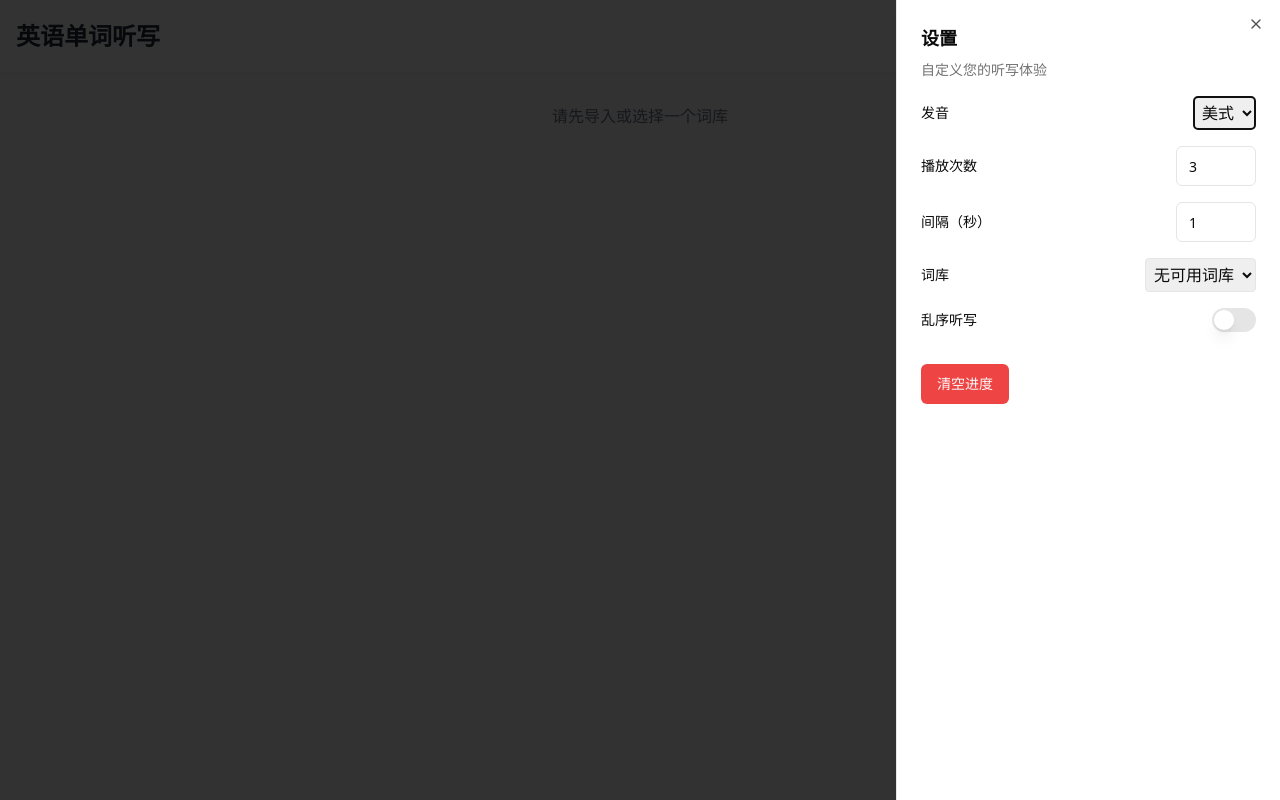
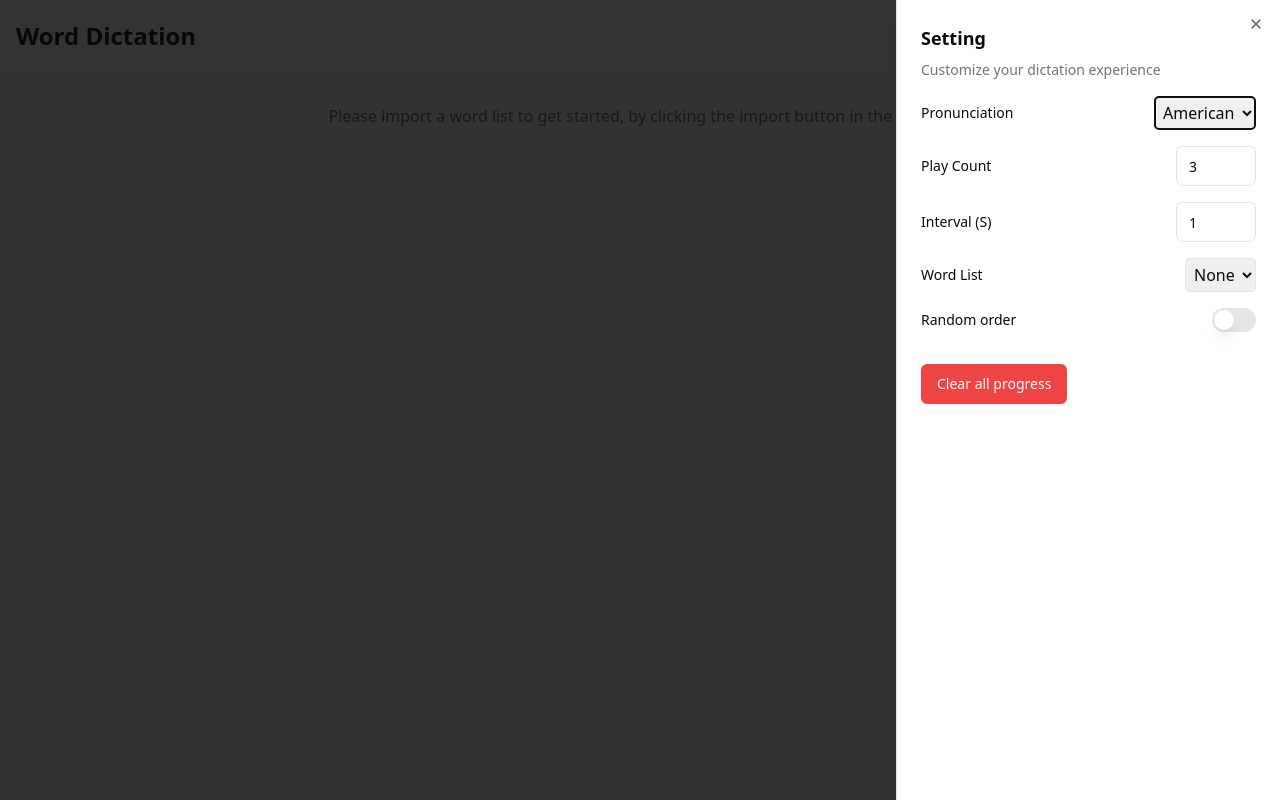
Before and after one commit to Crokily/Cdictation, a Next.js app: page / in a window 1280 px wide. Both pictures are taken after a click on the button 1196 px from the left and 36 px from the top of the page. Built offline with nearby package versions, Linux system fonts and the light colour scheme.

Commit message:
80% except login/save

```diff
--- a/components/word-dictation/DictationArea.tsx
+++ b/components/word-dictation/DictationArea.tsx
@@ -1,4 +1,4 @@
-import { useState, useEffect, useCallback, useRef, useMemo } from 'react'
+import { useState, useEffect, useCallback, useRef, useMemo, useReducer } from 'react'
 import { Play, Pause, SkipBack, RefreshCw, Volume2 } from 'lucide-react'
 import { Button } from "@/components/ui/button"
 import { Input } from "@/components/ui/input"
@@ -18,6 +18,7 @@ interface DictationAreaProps {
 }
 
 type ContinuousPlay = 'on' | 'off'
+type Mode = 'normal' | 'review'  // 新增：用于记录当前模式
 
 export default function DictationArea({ settings, selectedWordList }: DictationAreaProps) {
   const [userInput, setUserInput] = useState("")
@@ -27,19 +28,37 @@ export default function DictationArea({ settings, selectedWordList }: DictationA
   const [continuousPlay, setContinuousPlay] = useState<ContinuousPlay>('off')
   const remainingPlaysRef = useRef(0)
   const timeoutRef = useRef<NodeJS.Timeout | null>(null)
+  const [mode, setMode] = useState<Mode>('normal')  // 新增：用于记录当前模式
+  const [, forceUpdate] = useReducer(x => x + 1, 0)
+
 
   const { wordHistory, addWordToHistory, removeLastWordFromHistory } = useWordHistory()
   const { wordProgress, addWord, removeIncorrectWord } = useWordProgress()
-  const correctCount = wordProgress.correctWords.length
-  const incorrectCount = wordProgress.incorrectWords.length
+  // const correctCount = wordProgress.correctWords.length
+  // const incorrectCount = wordProgress.incorrectWords.length
+  const [correctCount, setcorrectCount] = useState(0)
+  const [incorrectCount, setincorrectCount] = useState(0)
 
-  // 使用 useMemo 来计算 unheardWords，但只在组件挂载时计算一次
+  // 使用 useMemo 来计算 unheardWords，但根据模式更新
   const unheardWordsRef = useRef<string[]>([])
 
   useEffect(() => {
+    if (mode === 'normal') {
       const heardWords = new Set([...wordProgress.correctWords, ...wordProgress.incorrectWords])
       unheardWordsRef.current = selectedWordList.words.filter(word => !heardWords.has(word))
-  }, []) // 空依赖数组确保只在挂载时运行一次
+    } else if (mode === 'review') {
+      unheardWordsRef.current = wordProgress.incorrectWords
+    }
+    setCurrentWordIndex(0)
+    stopAudio()
+    if (timeoutRef.current) {
+      clearTimeout(timeoutRef.current)
+      timeoutRef.current = null
+    }
+    setUserInput("")
+
+    forceUpdate() // 强制重新渲染
+  }, [mode, selectedWordList.words, wordProgress.correctWords, wordProgress.incorrectWords])  // 根据模式和进度更新
 
   const currentWord = unheardWordsRef.current[currentWordIndex] || ""
 
@@ -124,8 +143,21 @@ export default function DictationArea({ settings, selectedWordList }: DictationA
       errors: errors
     })
 
+    if (errors.length === 0) {
+      setcorrectCount(correctCount + 1)
+    } else {
+      setincorrectCount(incorrectCount + 1)
+    }
+
+    if (mode === 'normal') {
       // 更新单词进度
       addWord(currentWord, errors.length === 0)
+    } else if (mode === 'review') {
+      if (errors.length === 0) {
+        // 在复习模式下，答对则从错词中移除
+        removeIncorrectWord(currentWord)
+      }
+    }
 
     // 移动到下一个单词
     changeWord('next')
@@ -227,9 +259,9 @@ export default function DictationArea({ settings, selectedWordList }: DictationA
   return (
     <div className="bg-white rounded-lg shadow-md p-6 max-w-2xl mx-auto">
       {isLoading ? (
-        <p>加载词典中...</p>
+        <p>Loading dicatation...</p>
       ) : error ? (
-        <p>错误：{error}</p>
+        <p>Error：{error}</p>
       ) : (
         <>
           <div className="text-center mb-8">
@@ -238,7 +270,7 @@ export default function DictationArea({ settings, selectedWordList }: DictationA
                 type="text"
                 value={userInput}
                 onChange={handleInputChange}
-                placeholder="输入单词"
+                placeholder="Type the word here"
                 className="flex-grow text-4xl font-bold text-gray-700 border-t-0 border-x-0 border-b-2 focus:ring-0 focus:border-gray-300 placeholder-gray-300 h-20 flex items-center justify-center text-center"
               />
             </form>
@@ -253,7 +285,7 @@ export default function DictationArea({ settings, selectedWordList }: DictationA
                   </Button>
                 </TooltipTrigger>
                 <TooltipContent>
-                  <p>返回 (←)</p>
+                  <p>Return (←)</p>
                 </TooltipContent>
               </Tooltip>
             </TooltipProvider>
@@ -266,7 +298,7 @@ export default function DictationArea({ settings, selectedWordList }: DictationA
                   </Button>
                 </TooltipTrigger>
                 <TooltipContent>
-                  <p>播放/暂停 (空格)</p>
+                  <p>Play/Pause (Space)</p>
                 </TooltipContent>
               </Tooltip>
             </TooltipProvider>
@@ -279,7 +311,7 @@ export default function DictationArea({ settings, selectedWordList }: DictationA
                   </Button>
                 </TooltipTrigger>
                 <TooltipContent>
-                  <p>重播 (↑)</p>
+                  <p>Replay (↑)</p>
                 </TooltipContent>
               </Tooltip>
             </TooltipProvider>
@@ -299,7 +331,7 @@ export default function DictationArea({ settings, selectedWordList }: DictationA
               </DrawerTrigger>
               <DrawerContent>
                 <DrawerHeader>
-                  <DrawerTitle>已听写的单词</DrawerTitle>
+                  <DrawerTitle>Dictated words</DrawerTitle>
                 </DrawerHeader>
                 <div className="flex flex-col h-[calc(50vh-2rem)] overflow-hidden">
                   <div className="flex-grow overflow-y-auto">
@@ -332,18 +364,29 @@ export default function DictationArea({ settings, selectedWordList }: DictationA
               </div>
               <div className="text-right">
                 <span className={`text-xs font-semibold inline-block ${accuracyColor}`}>
-                      {Math.round(wordProgress.correctWords.length*100 / (wordProgress.correctWords.length+wordProgress.incorrectWords.length))}%
+                  {accuracyPercentage}%
                 </span>
               </div>
             </div>
             <div className="overflow-hidden h-2 mb-4 text-xs flex rounded bg-gray-200">
-                <div style={{ width: `${Math.round(wordProgress.correctWords.length*100 / (wordProgress.correctWords.length+wordProgress.incorrectWords.length))}%` }} className={`shadow-none flex flex-col text-center whitespace-nowrap text-white justify-center ${accuracyColor.replace('text', 'bg')}`}></div>
+              <div style={{ width: `${accuracyPercentage}%` }} className={`shadow-none flex flex-col text-center whitespace-nowrap text-white justify-center ${accuracyColor.replace('text', 'bg')}`}></div>
             </div>
             <div className="flex justify-between text-xs text-gray-600">
-                  <span>Correct: {wordProgress.correctWords.length}</span>
-                  <span>Incorrect: {wordProgress.incorrectWords.length}</span>
+              <span>Correct: {correctCount}</span>
+              <span>Incorrect: {incorrectCount}</span>
             </div>
           </div>
+
+          {/* 新增：开始复习按钮 */}
+          {wordProgress.incorrectWords.length > 0 && mode === 'normal' && (
+            <div className="mt-4 text-center">
+              <Button onClick={() => {
+                setMode('review')
+              }}>
+                Review
+              </Button>
+            </div>
+          )}
         </>
       )}
     </div>
--- a/components/word-dictation/Header.tsx
+++ b/components/word-dictation/Header.tsx
@@ -24,7 +24,7 @@ export default function Header({
   return (
     <header className="bg-white shadow-sm p-4">
       <div className="container mx-auto flex justify-between items-center">
-        <h1 className="text-2xl font-bold text-gray-800">英语单词听写</h1>
+        <h1 className="text-2xl font-bold text-gray-800">Word Dictation</h1>
         <div className="flex items-center gap-2">
           <ImportDialog onImport={onImport} />
           <SettingsSheet
--- a/components/word-dictation/SettingsSheet.tsx
+++ b/components/word-dictation/SettingsSheet.tsx
@@ -32,7 +32,7 @@ export default function SettingsSheet({
   const { resetProgress } = useWordProgress()
 
   const handleResetProgress = () => {
-    if (confirm('确定要清空所有进度吗？此操作不可撤销。')) {
+    if (confirm('Are you sure you want to clear all progress? This operation is irreversible.')) {
       resetProgress()
     }
   }
@@ -46,24 +46,24 @@ export default function SettingsSheet({
       </SheetTrigger>
       <SheetContent>
         <SheetHeader>
-          <SheetTitle>设置</SheetTitle>
-          <SheetDescription>自定义您的听写体验</SheetDescription>
+          <SheetTitle>Setting</SheetTitle>
+          <SheetDescription>Customize your dictation experience</SheetDescription>
         </SheetHeader>
         <div className="py-4 space-y-4">
           <div className="flex items-center justify-between">
-            <Label htmlFor="pronunciation">发音</Label>
+            <Label htmlFor="pronunciation">Pronunciation</Label>
             <select
               id="pronunciation"
               value={settings.pronunciation}
               onChange={(e) => setSettings({...settings, pronunciation: e.target.value as "American" | "British"})}
               className="border rounded p-1"
             >
-              <option value="American">美式</option>
-              <option value="British">英式</option>
+              <option value="American">American</option>
+              <option value="British">British</option>
             </select>
           </div>
           <div className="flex items-center justify-between">
-            <Label htmlFor="playCount">播放次数</Label>
+            <Label htmlFor="playCount">Play Count</Label>
             <Input
               id="playCount"
               type="number"
@@ -73,7 +73,7 @@ export default function SettingsSheet({
             />
           </div>
           <div className="flex items-center justify-between">
-            <Label htmlFor="interval">间隔（秒）</Label>
+            <Label htmlFor="interval">Interval (S)</Label>
             <Input
               id="interval"
               type="number"
@@ -83,7 +83,7 @@ export default function SettingsSheet({
             />
           </div>
           <div className="flex items-center justify-between">
-            <Label htmlFor="wordList">词库</Label>
+            <Label htmlFor="wordList">Word List</Label>
             <select
               id="wordList"
               value={selectedWordList}
@@ -91,7 +91,7 @@ export default function SettingsSheet({
               className="border rounded p-1"
             >
               {wordLists.length === 0 ? (
-                <option value="">无可用词库</option>
+                <option value="">None</option>
               ) : (
                 wordLists.map((list) => (
                   <option key={list.id} value={list.id}>{list.name}</option>
@@ -100,7 +100,7 @@ export default function SettingsSheet({
             </select>
           </div>
           <div className="flex items-center justify-between">
-            <Label htmlFor="randomOrder">乱序听写</Label>
+            <Label htmlFor="randomOrder">Random order</Label>
             <Switch
               id="randomOrder"
               checked={settings.isRandomOrder}
@@ -109,7 +109,7 @@ export default function SettingsSheet({
           </div>
           <div className="pt-4">
             <Button onClick={handleResetProgress} variant="destructive">
-              清空进度
+              Clear all progress
             </Button>
           </div>
         </div>
--- a/components/word-dictation/WordDictationApp.tsx
+++ b/components/word-dictation/WordDictationApp.tsx
@@ -44,8 +44,8 @@ export function WordDictationApp() {
       setSettings(prev => ({ ...prev, wordList: newWordList.id }))
     }
     toast({
-      title: "导入成功",
-      description: `已成功导入 ${newWordList.words.length} 个单词到 "${newWordList.name}" 词库。`,
+      title: "Import Success",
+      description: `Successfully imported ${newWordList.words.length} words into the "${newWordList.name}" word list`,
     })
   }
 
@@ -64,7 +64,7 @@ export function WordDictationApp() {
           <DictationArea settings={settings} selectedWordList={selectedWordList} />
         ) : (
           <div className="text-center text-gray-500">
-            请先导入或选择一个词库
+            Please import a word list to get started, by clicking the import button in the header.
           </div>
         )}
       </main>
```
Lines whose indentation alone changed are shown as unchanged.
